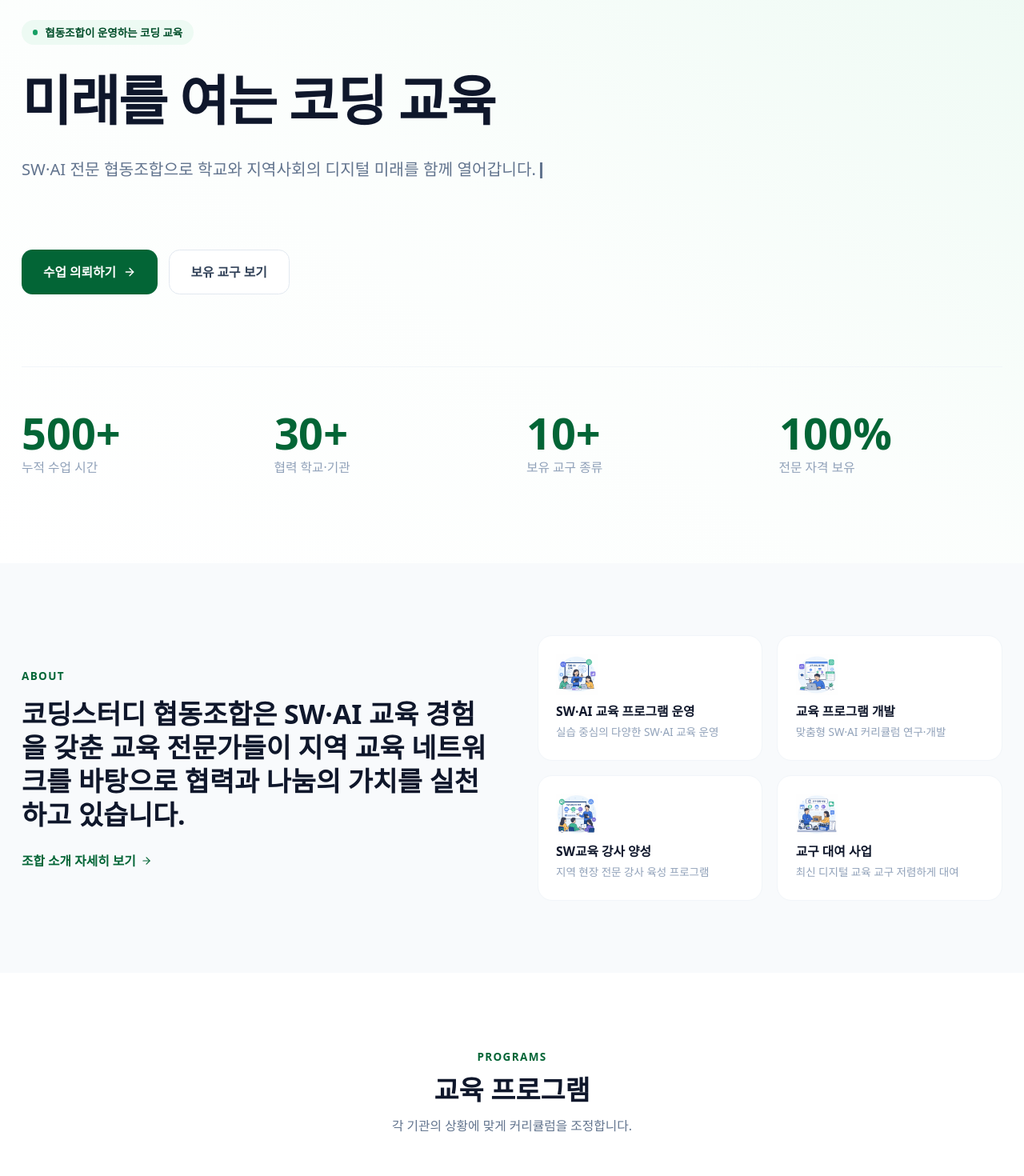
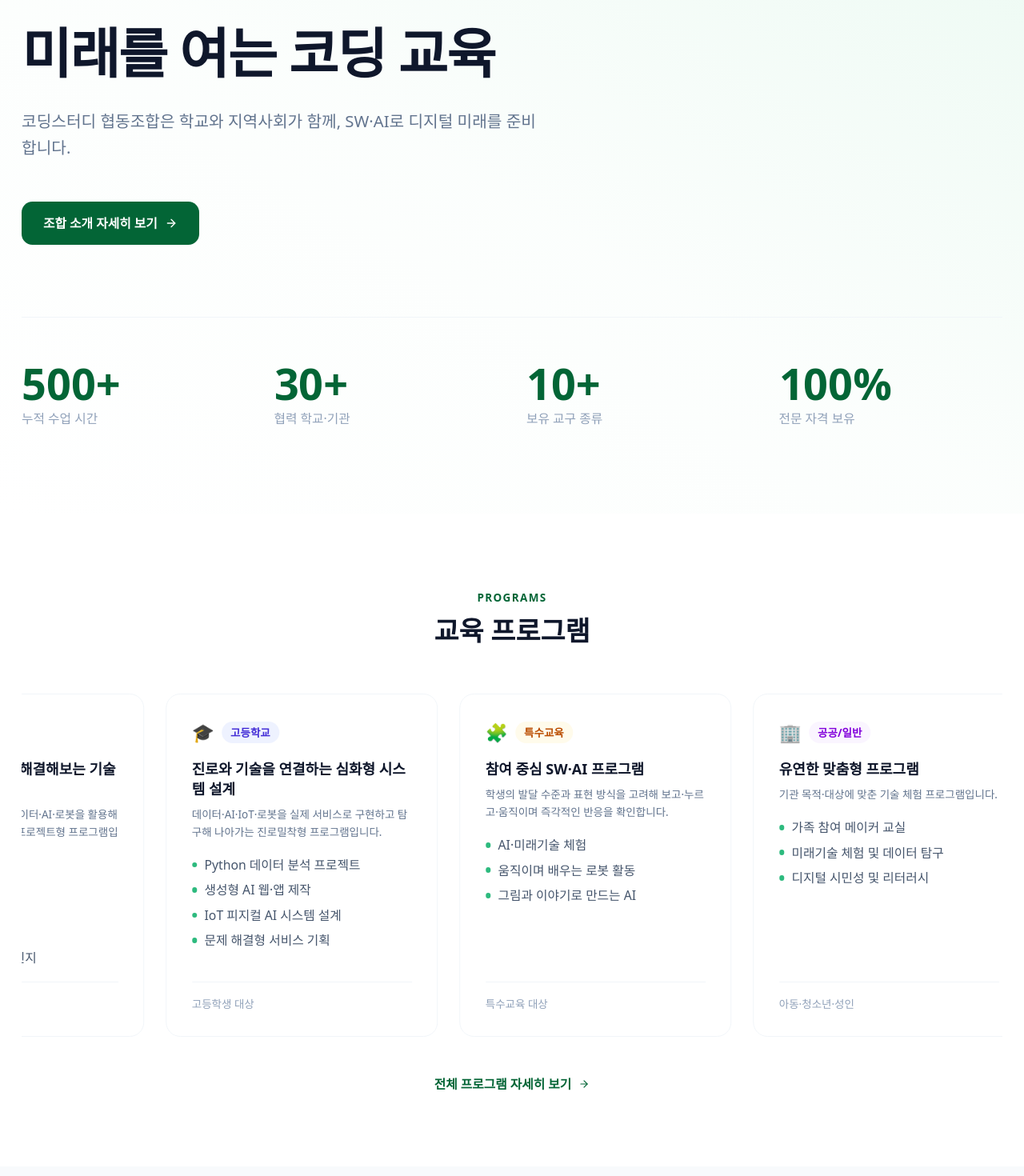
Before and after one commit to codingstudycooperative-hue/site, a Next.js app: page / in a window 1280 px wide. Shown: the part 120-1590 px from the top of the page at 80% size. Built offline with nearby package versions, Linux system fonts and the light colour scheme; a web font is replaced by a local one.

Commit message:
feat: 메인·프로그램·갤러리 페이지 UI 텍스트 및 버튼 수정

```diff
--- a/app/gallery/page.tsx
+++ b/app/gallery/page.tsx
@@ -99,7 +99,7 @@ export default async function GalleryPage() {
       <PageBanner
         title="Gallery"
         subtitle="갤러리"
-        description="실제 수업현장과 조합 행사 사진"
+        description="수업과 활동의 생생한 현장을 담았습니다."
       />
 
       <section className="py-12 sm:py-16 bg-white">
--- a/app/page.tsx
+++ b/app/page.tsx
@@ -1,4 +1,3 @@
-import Image from "next/image";
 import Link from "next/link";
 import Typewriter from "@/components/ui/Typewriter";
 import EquipmentSlider from "@/components/ui/EquipmentSlider";
@@ -13,10 +12,6 @@ export default function Home() {
         <div className="absolute inset-0 bg-gradient-to-tr from-transparent via-primary-50/20 to-primary-50 pointer-events-none"></div>
         <div className="max-w-6xl mx-auto relative">
           <div className="max-w-3xl">
-            <div className="inline-flex items-center gap-2 bg-primary-50 text-primary-700 text-xs font-semibold px-3 py-1.5 rounded-full mb-6">
-              <span className="w-1.5 h-1.5 bg-primary-500 rounded-full animate-pulse"></span>
-              협동조합이 운영하는 코딩 교육
-            </div>
             <h1 className="text-5xl md:text-6xl font-bold text-slate-900 leading-tight tracking-tight mb-6">
               <Typewriter
                 text="미래를 여는 코딩 교육"
@@ -26,17 +21,17 @@ export default function Home() {
             </h1>
             <p className="text-lg text-slate-500 leading-relaxed mb-10 max-w-xl min-h-[4rem]">
               <Typewriter
-                text="SW·AI 전문 협동조합으로 학교와 지역사회의 디지털 미래를 함께 열어갑니다."
+                text="코딩스터디 협동조합은 학교와 지역사회가 함께, SW·AI로 디지털 미래를 준비합니다."
                 delay={1500}
                 speed={60}
               />
             </p>
             <div className="flex flex-col sm:flex-row gap-3">
               <Link
-                href="/contact"
+                href="/about"
                 className="inline-flex items-center justify-center gap-2 bg-primary-600 hover:bg-primary-700 text-white font-semibold px-6 py-3.5 rounded-xl transition-colors text-sm"
               >
-                수업 의뢰하기
+                조합 소개 자세히 보기
                 <svg
                   xmlns="http://www.w3.org/2000/svg"
                   width="16"
@@ -53,121 +48,9 @@ export default function Home() {
                   <path d="m12 5 7 7-7 7"></path>
                 </svg>
               </Link>
-              <Link
-                href="/equipment"
-                className="inline-flex items-center justify-center bg-white hover:bg-slate-50 text-slate-700 font-semibold px-6 py-3.5 rounded-xl border border-slate-200 transition-colors text-sm"
-              >
-                보유 교구 보기
-              </Link>
             </div>
           </div>
           <StatsCounter />
-        </div>
-      </section>
-
-      {/* About Section */}
-      <section className="py-20 px-6 bg-slate-50">
-        <div className="max-w-6xl mx-auto grid md:grid-cols-2 gap-14 items-center">
-          <div>
-            <span className="text-primary-600 text-xs font-semibold uppercase tracking-widest">
-              About
-            </span>
-            <h2 className="text-3xl font-bold text-slate-900 mt-3 mb-5 leading-tight">
-              코딩스터디 협동조합은 SW·AI 교육 경험을 갖춘 교육 전문가들이 지역
-              교육 네트워크를 바탕으로 협력과 나눔의 가치를 실천하고 있습니다.
-            </h2>
-            <Link
-              href="/about"
-              className="inline-flex items-center gap-1.5 text-primary-600 hover:text-primary-700 font-semibold text-sm"
-            >
-              조합 소개 자세히 보기
-              <svg
-                xmlns="http://www.w3.org/2000/svg"
-                width="14"
-                height="14"
-                viewBox="0 0 24 24"
-                fill="none"
-                stroke="currentColor"
-                strokeWidth="2"
-                strokeLinecap="round"
-                strokeLinejoin="round"
-                className="lucide lucide-arrow-right"
-              >
-                <path d="M5 12h14"></path>
-                <path d="m12 5 7 7-7 7"></path>
-              </svg>
-            </Link>
-          </div>
-          <div className="grid grid-cols-2 gap-4">
-            <div className="bg-white p-5 rounded-2xl border border-slate-100">
-              <div className="mb-2">
-                <Image
-                  src="/assets/sw.webp"
-                  alt="SW·AI 교육"
-                  width={52}
-                  height={52}
-                  className="object-contain"
-                />
-              </div>
-              <h3 className="font-semibold text-slate-900 text-sm mb-1">
-                SW·AI 교육 프로그램 운영
-              </h3>
-              <p className="text-xs text-slate-400 leading-relaxed">
-                실습 중심의 다양한 SW·AI 교육 운영
-              </p>
-            </div>
-            <div className="bg-white p-5 rounded-2xl border border-slate-100">
-              <div className="mb-2">
-                <Image
-                  src="/assets/bui.webp"
-                  alt="교육 프로그램 개발"
-                  width={52}
-                  height={52}
-                  className="object-contain"
-                />
-              </div>
-              <h3 className="font-semibold text-slate-900 text-sm mb-1">
-                교육 프로그램 개발
-              </h3>
-              <p className="text-xs text-slate-400 leading-relaxed">
-                맞춤형 SW·AI 커리큘럼 연구·개발
-              </p>
-            </div>
-            <div className="bg-white p-5 rounded-2xl border border-slate-100">
-              <div className="mb-2">
-                <Image
-                  src="/assets/te.webp"
-                  alt="SW교육 강사 양성"
-                  width={52}
-                  height={52}
-                  className="object-contain"
-                />
-              </div>
-              <h3 className="font-semibold text-slate-900 text-sm mb-1">
-                SW교육 강사 양성
-              </h3>
-              <p className="text-xs text-slate-400 leading-relaxed">
-                지역 현장 전문 강사 육성 프로그램
-              </p>
-            </div>
-            <div className="bg-white p-5 rounded-2xl border border-slate-100">
-              <div className="mb-2">
-                <Image
-                  src="/assets/ren.webp"
-                  alt="교구 대여 사업"
-                  width={52}
-                  height={52}
-                  className="object-contain"
-                />
-              </div>
-              <h3 className="font-semibold text-slate-900 text-sm mb-1">
-                교구 대여 사업
-              </h3>
-              <p className="text-xs text-slate-400 leading-relaxed">
-                최신 디지털 교육 교구 저렴하게 대여
-              </p>
-            </div>
-          </div>
         </div>
       </section>
 
@@ -181,17 +64,14 @@ export default function Home() {
             <h2 className="text-3xl font-bold text-slate-900 mt-2 mb-3">
               교육 프로그램
             </h2>
-            <p className="text-slate-500 text-sm">
-              각 기관의 상황에 맞게 커리큘럼을 조정합니다.
-            </p>
           </div>
           <ProgramCarousel />
           <div className="mt-8 text-center">
             <Link
-              href="/contact"
+              href="/programs"
               className="inline-flex items-center gap-2 text-primary-600 hover:text-primary-700 font-semibold text-sm"
             >
-              맞춤 프로그램 문의하기
+              전체 프로그램 자세히 보기
               <svg
                 xmlns="http://www.w3.org/2000/svg"
                 width="14"
@@ -215,8 +95,7 @@ export default function Home() {
       {/* Equipment Section */}
       <section className="py-20 px-6 bg-slate-50">
         <div className="max-w-6xl mx-auto">
-          <div className="flex items-end justify-between mb-10">
-            <div>
+          <div className="mb-10">
             <span className="text-primary-600 text-xs font-semibold uppercase tracking-widest">
               Equipment
             </span>
@@ -224,11 +103,13 @@ export default function Home() {
               보유 교구
             </h2>
           </div>
+          <EquipmentSlider />
+          <div className="mt-8 text-center">
             <Link
               href="/equipment"
-              className="text-sm text-primary-600 font-semibold hidden sm:flex items-center gap-1"
+              className="inline-flex items-center gap-2 text-primary-600 hover:text-primary-700 font-semibold text-sm"
             >
-              전체 보기
+              보유 교구 자세히 보기
               <svg
                 xmlns="http://www.w3.org/2000/svg"
                 width="14"
@@ -246,7 +127,6 @@ export default function Home() {
               </svg>
             </Link>
           </div>
-          <EquipmentSlider />
         </div>
       </section>
 
@@ -263,7 +143,7 @@ export default function Home() {
           <div className="flex flex-col sm:flex-row gap-3 justify-center">
             <Link
               href="/contact"
-              className="inline-flex items-center justify-center gap-2 bg-white hover:bg-slate-50 text-black font-bold px-6 py-3.5 rounded-xl border border-slate-200 transition-colors text-sm shadow-sm"
+              className="inline-flex items-center justify-center gap-2 bg-green-600 hover:bg-green-700 text-white font-bold px-6 py-3.5 rounded-xl border border-transparent transition-colors text-sm shadow-sm"
             >
               수업 의뢰하기
               <svg
@@ -282,12 +162,6 @@ export default function Home() {
                 <path d="m12 5 7 7-7 7"></path>
               </svg>
             </Link>
-            <Link
-              href="/about"
-              className="inline-flex items-center justify-center bg-primary-600 hover:bg-primary-700 text-white font-bold px-6 py-3.5 rounded-xl border border-transparent transition-colors text-sm shadow-sm"
-            >
-              조합 소개 보기
-            </Link>
           </div>
         </div>
       </section>
--- a/app/programs/page.tsx
+++ b/app/programs/page.tsx
@@ -8,7 +8,7 @@ export default function Programs() {
       <PageBanner
         title="Programs"
         subtitle="교육 프로그램"
-        description="다양한 교구와 실습 중심 수업을 바탕으로, 학교급과 대상 특성에 맞는 SW·AI 교육 프로그램을 운영합니다."
+        description={`다양한 교구와 실습 중심 수업을 바탕으로,\n학교급과 대상 특성에 맞는 SW·AI 교육 프로그램을 운영합니다.`}
       />
 
       <div className="px-6 py-16 bg-white">
--- a/components/ui/PageBanner.tsx
+++ b/components/ui/PageBanner.tsx
@@ -21,7 +21,7 @@ export default function PageBanner({
           {subtitle}
         </h1>
         {description && (
-          <p className="text-slate-500 text-lg max-w-4xl leading-relaxed">
+          <p className="text-slate-500 text-lg max-w-4xl leading-relaxed whitespace-pre-line">
             {description}
           </p>
         )}
```
Lines whose indentation alone changed are shown as unchanged.
